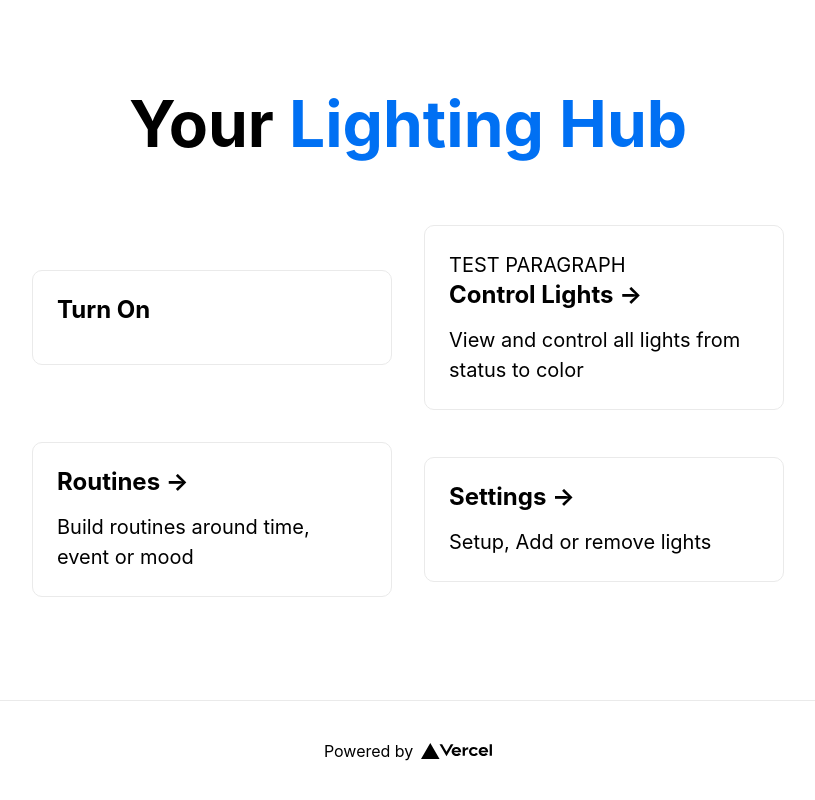
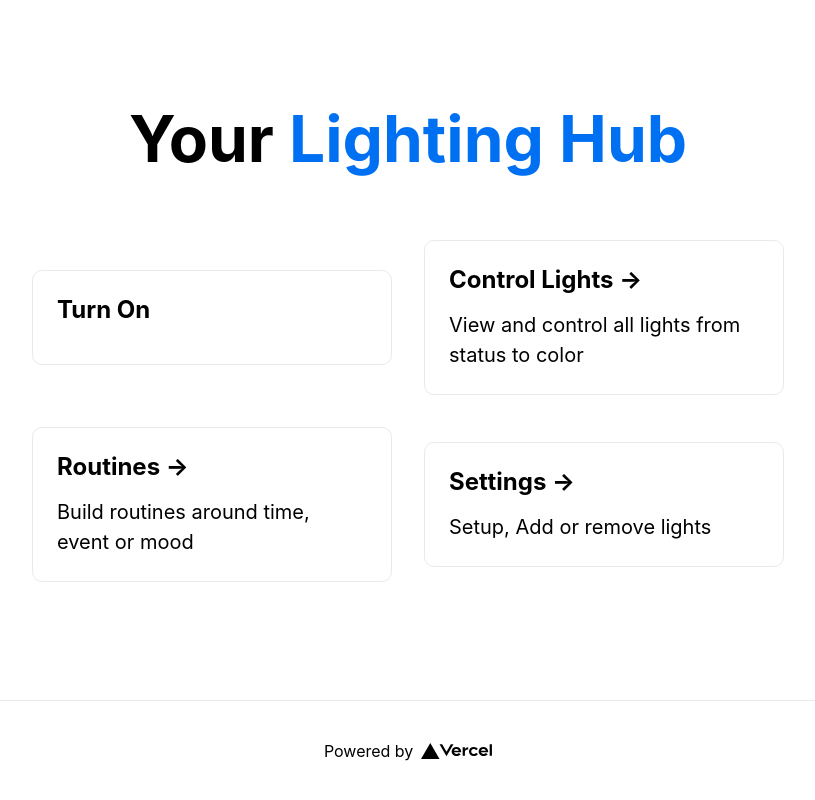
Before and after one commit to kDurg/hueLights, a Next.js app in the folder lightinghub/: page / in a window 1280 px wide. Shown: the whole page, without its empty margins (232-1047 px from the left). Built offline with nearby package versions, Linux system fonts and the light colour scheme.

Commit message:
Updates to Control Lights

```diff
--- a/lightinghub/pages/controlLights.js
+++ b/lightinghub/pages/controlLights.js
@@ -9,8 +9,6 @@ export default function initialize() {
 					<Link href='/'>Back</Link>
 				</button>
 				<button>Change Color</button>
-				<button></button>
-
 			</div>
 		</>
 	)
--- a/lightinghub/pages/index.js
+++ b/lightinghub/pages/index.js
@@ -3,6 +3,10 @@ import styles from '../styles/Home.module.css'
 import Link from 'next/link';
 import React, { Component } from 'react';
 
+// PAGES
+import ControlLights from './controlLights';
+
+// COMPONENTS
 import FormBuilder from '../Components/FormBuilder.js';
 
 const axios = require('axios');
@@ -174,7 +178,6 @@ async function getLightOnOffStatus() {
 }
 
 
-
 class Home extends React.Component {
   constructor(props) {
     console.log('PORPZ: ', props)
@@ -231,12 +234,8 @@ class Home extends React.Component {
 
             <Link href="/controlLights" >
               <a className={styles.card}>
-                <FormBuilder
-                  name='test'>
-
-                </FormBuilder>
-                <h3> Control Lights &rarr;</h3>
-                <p>View and control all lights from status to color</p>
+                  <h3> Control Lights &rarr;</h3>
+                  <p>View and control all lights from status to color</p>
               </a>
             </Link>
 
```
